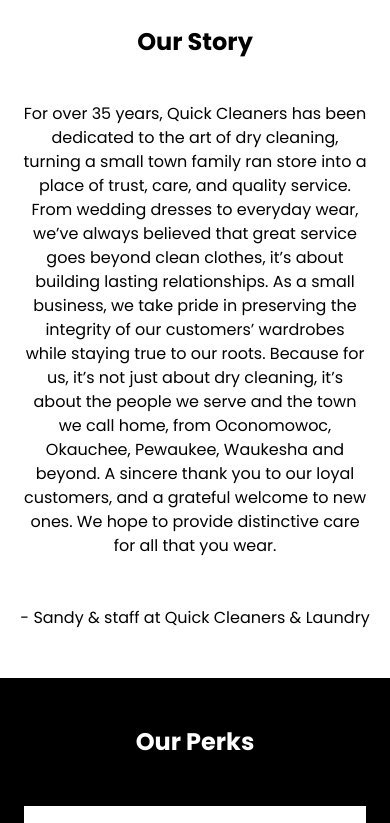
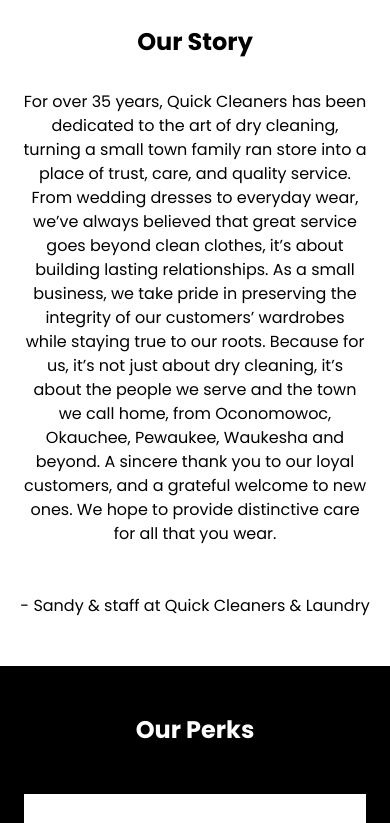
Before and after one commit to paigesylvan/QuickCleaners, a React (Create React App) app: page / in a window 390 px wide. Shown: the part 1072-1895 px from the top of the page. Built offline with nearby package versions, Linux system fonts and the light colour scheme.

Commit message:
updated mt

```diff
--- a/src/pages/HomeContent.js
+++ b/src/pages/HomeContent.js
@@ -36,7 +36,7 @@ return (
       <img src={storyimg2} className='block lg:hidden p-6' alt='owner-image-single' ></img>
         <div className='flex flex-col items-center justify-center  '>
           <h1 className="text-2xl font-bold text-center lg:text-5xl overflow-hidden ">Our Story</h1>
-          <h2 className="text-md mt-11 w-[88%] lg:text-2xl lg:w-[55%] text-center overflow-hidden "> For over 35 years, Quick Cleaners has been dedicated to the art of dry cleaning, turning a small town family ran store into a place of trust, care, and quality service. From wedding dresses to everyday wear, we’ve always believed that great service goes beyond clean clothes, it’s about building lasting relationships. As a small business, we take pride in preserving the integrity of our customers’ wardrobes while staying true to our roots. Because for us, it’s not just about dry cleaning, it’s about the people we serve and the town we call home, from Oconomowoc, Okauchee, Pewaukee, Waukesha and beyond. A sincere thank you to our loyal customers, and a grateful welcome to new ones. We hope to provide distinctive care for all that you wear.
+          <h2 className="text-md mt-8 lg:mt-11 w-[88%] lg:text-2xl lg:w-[55%] text-center overflow-hidden "> For over 35 years, Quick Cleaners has been dedicated to the art of dry cleaning, turning a small town family ran store into a place of trust, care, and quality service. From wedding dresses to everyday wear, we’ve always believed that great service goes beyond clean clothes, it’s about building lasting relationships. As a small business, we take pride in preserving the integrity of our customers’ wardrobes while staying true to our roots. Because for us, it’s not just about dry cleaning, it’s about the people we serve and the town we call home, from Oconomowoc, Okauchee, Pewaukee, Waukesha and beyond. A sincere thank you to our loyal customers, and a grateful welcome to new ones. We hope to provide distinctive care for all that you wear.
           </h2>
           <h2 className="text-md  mt-12  lg:text-2xl overflow-hidden "> - Sandy & staff at Quick Cleaners & Laundry</h2>
         </div>
```
